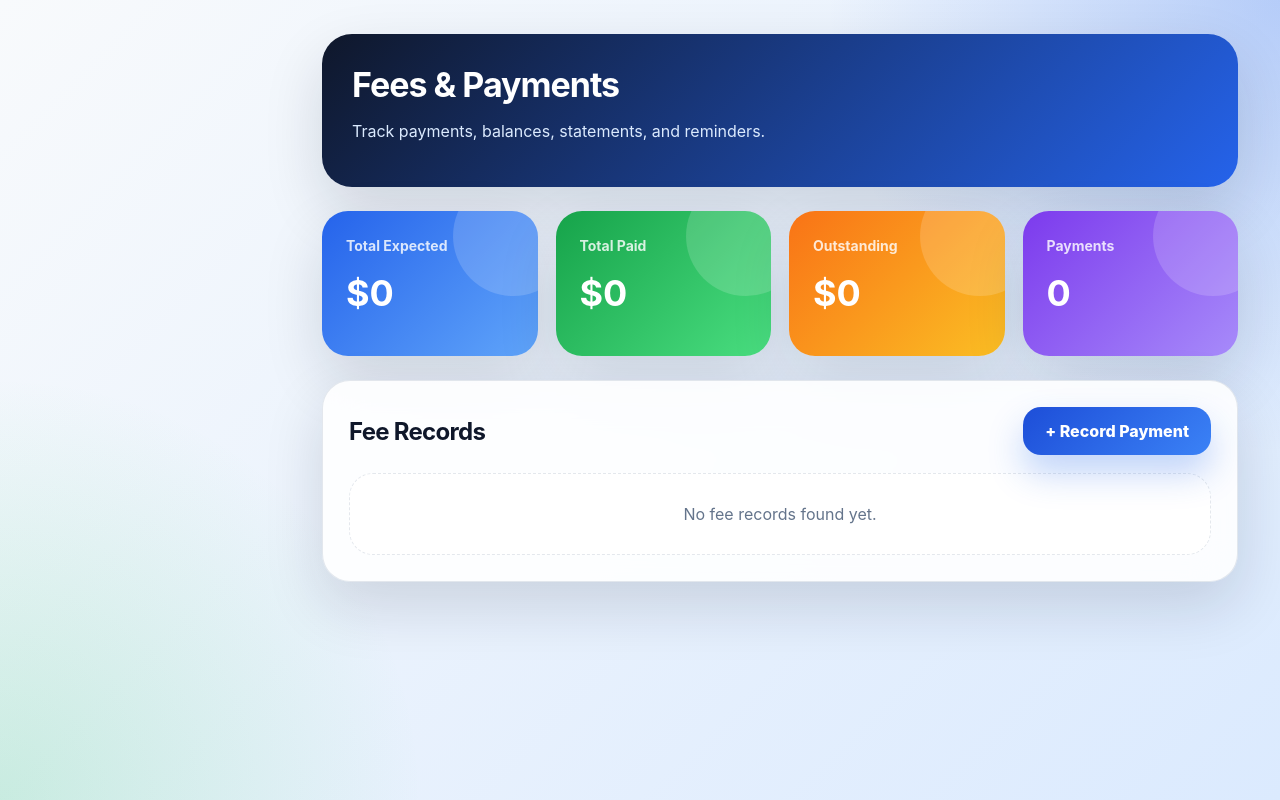
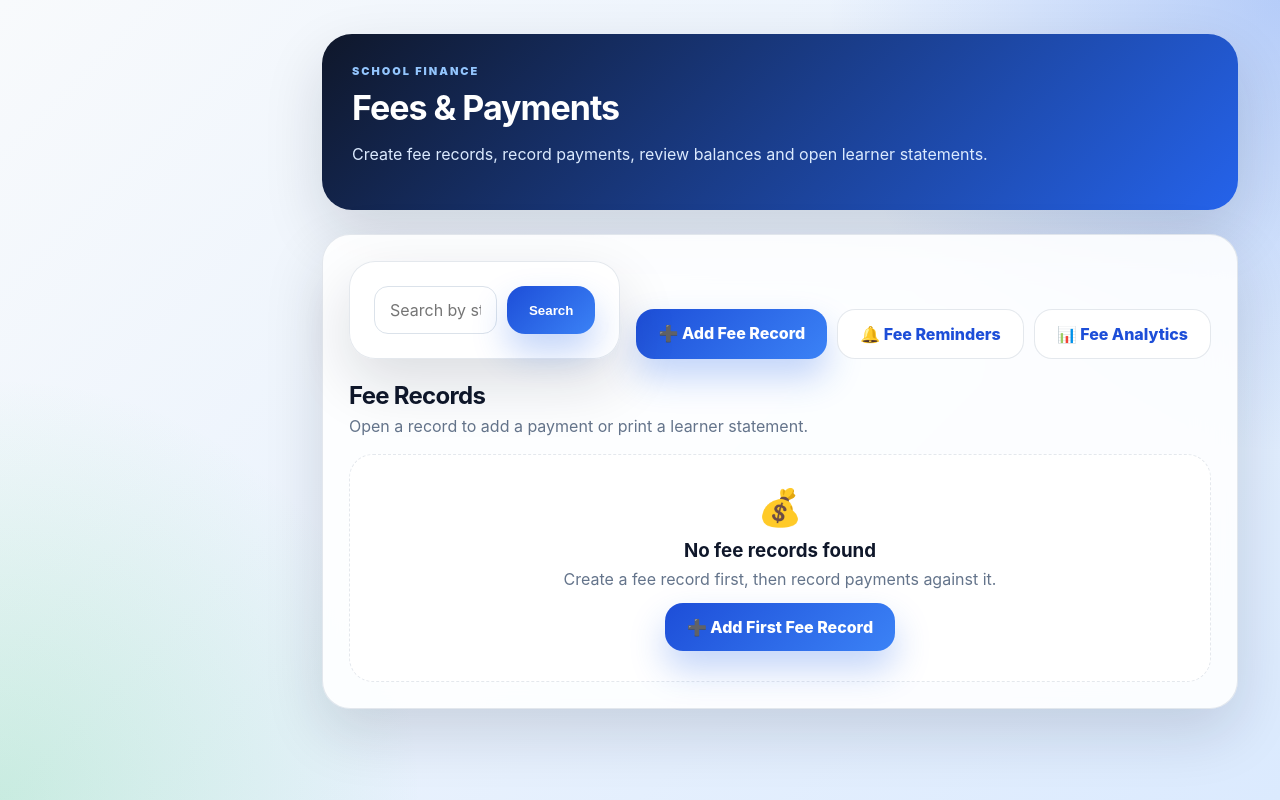
Before and after one commit to sadziwacynthia-bot/school-system-v2, a Flask app: template templates/fees.html in a window 1280 px wide. Run offline with Flask 3, Linux system fonts and the light colour scheme; the template is opened without the code that fills it, so the values that code supplies are empty; some libraries are stand-ins or nearby versions.

Commit message:
Improve class management, fees module and attendance interface

```diff
--- a/templates/fees.html
+++ b/templates/fees.html
@@ -1,60 +1,358 @@
 {% extends "base_premium.html" %}
-{% block title %}Fees{% endblock %}
+
+{% block title %}Fees | EduTrack{% endblock %}
 
 {% block content %}
+
+<style>
+  .fees-page {
+    width: 100%;
+  }
+
+  .fees-toolbar {
+    display: flex;
+    justify-content: space-between;
+    align-items: end;
+    gap: 16px;
+    margin-bottom: 22px;
+  }
+
+  .fees-search-form {
+    display: flex;
+    flex: 1;
+    gap: 10px;
+    max-width: 650px;
+  }
+
+  .fees-search-form input {
+    width: 100%;
+    min-height: 48px;
+    margin: 0;
+    padding: 12px 15px;
+    border: 1px solid #dbe2ea;
+    border-radius: 14px;
+    background: white;
+    font: inherit;
+    outline: none;
+  }
+
+  .fees-search-form input:focus {
+    border-color: #2563eb;
+    box-shadow: 0 0 0 4px rgba(37, 99, 235, 0.1);
+  }
+
+  .fees-actions {
+    display: flex;
+    flex-wrap: wrap;
+    gap: 10px;
+  }
+
+  .fee-student-cell strong,
+  .fee-student-cell span {
+    display: block;
+  }
+
+  .fee-student-cell span {
+    margin-top: 4px;
+    color: #64748b;
+    font-size: 11px;
+  }
+
+  .fee-status {
+    display: inline-flex;
+    justify-content: center;
+    min-width: 110px;
+    padding: 7px 11px;
+    border-radius: 999px;
+    font-size: 12px;
+    font-weight: 900;
+  }
+
+  .fee-status-paid {
+    color: #166534;
+    background: #dcfce7;
+  }
+
+  .fee-status-partial {
+    color: #92400e;
+    background: #fef3c7;
+  }
+
+  .fee-status-pending {
+    color: #991b1b;
+    background: #fee2e2;
+  }
+
+  .fee-amount {
+    font-weight: 900;
+    color: #0f172a;
+  }
+
+  .fee-balance {
+    font-weight: 900;
+    color: #b91c1c;
+  }
+
+  .fee-row-actions {
+    display: flex;
+    flex-wrap: wrap;
+    gap: 8px;
+  }
+
+  @media (max-width: 800px) {
+    .fees-toolbar {
+      align-items: stretch;
+      flex-direction: column;
+    }
+
+    .fees-search-form,
+    .fees-actions {
+      width: 100%;
+      max-width: none;
+    }
+
+    .fees-search-form {
+      flex-direction: column;
+    }
+
+    .fees-actions {
+      flex-direction: column;
+    }
+
+    .fees-actions > *,
+    .fees-search-form > * {
+      width: 100%;
+      text-align: center;
+    }
+  }
+</style>
+
+<div class="fees-page">
+
   <div class="page-header-card">
+
+    <div>
+      <span class="page-eyebrow">
+        SCHOOL FINANCE
+      </span>
+
       <h1>Fees & Payments</h1>
-  <p>Track payments, balances, statements, and reminders.</p>
+
+      <p>
+        Create fee records, record payments, review balances and open learner statements.
+      </p>
     </div>
 
-<div class="premium-grid">
-  <div class="stat-card card-blue">
-    <span>Total Expected</span>
-    <strong>${{ total_expected or 0 }}</strong>
-  </div>
-  <div class="stat-card card-green">
-    <span>Total Paid</span>
-    <strong>${{ total_paid or 0 }}</strong>
-  </div>
-  <div class="stat-card card-orange">
-    <span>Outstanding</span>
-    <strong>${{ outstanding_fees or 0 }}</strong>
-  </div>
-  <div class="stat-card card-purple">
-    <span>Payments</span>
-    <strong>{{ payment_count or 0 }}</strong>
-  </div>
   </div>
 
   <div class="premium-card">
-  <div class="section-title">
-    <h2>Fee Records</h2>
-    <a href="#" class="premium-btn">+ Record Payment</a>
+
+    <div class="fees-toolbar">
+
+      <form
+        method="GET"
+        action="{{ url_for('fees') }}"
+        class="fees-search-form"
+      >
+        <input
+          type="text"
+          name="search"
+          value="{{ search or '' }}"
+          placeholder="Search by student name or student number"
+        >
+
+        <button
+          type="submit"
+          class="premium-btn"
+        >
+          Search
+        </button>
+
+        {% if search %}
+        <a
+          href="{{ url_for('fees') }}"
+          class="premium-btn premium-btn-light"
+        >
+          Clear
+        </a>
+        {% endif %}
+      </form>
+
+      <div class="fees-actions">
+
+        <a
+          href="{{ url_for('add_fee') }}"
+          class="premium-btn"
+        >
+          ➕ Add Fee Record
+        </a>
+
+        <a
+          href="{{ url_for('fee_reminders') }}"
+          class="premium-btn premium-btn-light"
+        >
+          🔔 Fee Reminders
+        </a>
+
+        <a
+          href="{{ url_for('fee_analytics') }}"
+          class="premium-btn premium-btn-light"
+        >
+          📊 Fee Analytics
+        </a>
+
       </div>
 
-  {% if payments %}
+    </div>
+
+    <div class="section-title">
+
+      <div>
+        <h2>Fee Records</h2>
+
+        <p style="margin:6px 0 0;color:#64748b;">
+          Open a record to add a payment or print a learner statement.
+        </p>
+      </div>
+
+    </div>
+
+    {% if fee_records %}
+
+    <div class="table-responsive">
+
       <table class="premium-table">
+
         <thead>
           <tr>
             <th>Student</th>
-        <th>Amount</th>
-        <th>Date</th>
+            <th>Class</th>
+            <th>Term</th>
+            <th>Total Fee</th>
+            <th>Paid</th>
+            <th>Balance</th>
             <th>Status</th>
+            <th>Due Date</th>
+            <th>Actions</th>
           </tr>
         </thead>
+
         <tbody>
-      {% for payment in payments %}
+
+          {% for fee in fee_records %}
+
           <tr>
-        <td><strong>{{ payment.student_name or '-' }}</strong></td>
-        <td>${{ payment.amount or 0 }}</td>
-        <td>{{ payment.date or payment.created_at or '-' }}</td>
-        <td><span class="badge badge-success">Paid</span></td>
+
+            <td>
+              <div class="fee-student-cell">
+                <strong>
+                  {{ fee.first_name or '' }}
+                  {{ fee.last_name or '' }}
+                </strong>
+
+                <span>
+                  {{ fee.student_number or '-' }}
+                </span>
+              </div>
+            </td>
+
+            <td>
+              {{ fee.class_name or '-' }}
+            </td>
+
+            <td>
+              {{ fee.term_name or '-' }}
+            </td>
+
+            <td class="fee-amount">
+              ${{ "%.2f"|format(fee.amount or 0) }}
+            </td>
+
+            <td>
+              ${{ "%.2f"|format(fee.paid_amount or 0) }}
+            </td>
+
+            <td class="fee-balance">
+              ${{ "%.2f"|format(fee.balance or 0) }}
+            </td>
+
+            <td>
+              {% set status = fee.status or 'Pending' %}
+
+              {% if status == 'Paid' %}
+                {% set status_class = 'fee-status-paid' %}
+              {% elif status == 'Partially Paid' %}
+                {% set status_class = 'fee-status-partial' %}
+              {% else %}
+                {% set status_class = 'fee-status-pending' %}
+              {% endif %}
+
+              <span class="fee-status {{ status_class }}">
+                {{ status }}
+              </span>
+            </td>
+
+            <td>
+              {{ fee.due_date or '-' }}
+            </td>
+
+            <td>
+              <div class="fee-row-actions">
+
+                <a
+                  href="{{ url_for('update_fee', fee_id=fee.id) }}"
+                  class="premium-btn premium-btn-light"
+                >
+                  Record Payment
+                </a>
+
+                <a
+                  href="{{ url_for(
+                    'fee_statement',
+                    student_id=fee.student_id
+                  ) }}"
+                  class="premium-btn premium-btn-light"
+                >
+                  Statement
+                </a>
+
+              </div>
+            </td>
+
           </tr>
+
           {% endfor %}
+
         </tbody>
+
       </table>
+
+    </div>
+
     {% else %}
-  <div class="empty-box">No fee records found yet.</div>
+
+    <div class="empty-box">
+      <div class="report-empty-icon">💰</div>
+
+      <h3>No fee records found</h3>
+
+      <p>
+        Create a fee record first, then record payments against it.
+      </p>
+
+      <a
+        href="{{ url_for('add_fee') }}"
+        class="premium-btn"
+        style="margin-top:14px;"
+      >
+        ➕ Add First Fee Record
+      </a>
+    </div>
+
     {% endif %}
+
   </div>
+
+</div>
+
 {% endblock %}
```
Also changed, not shown: school_v2.db. Lines whose indentation alone changed are shown as unchanged.
